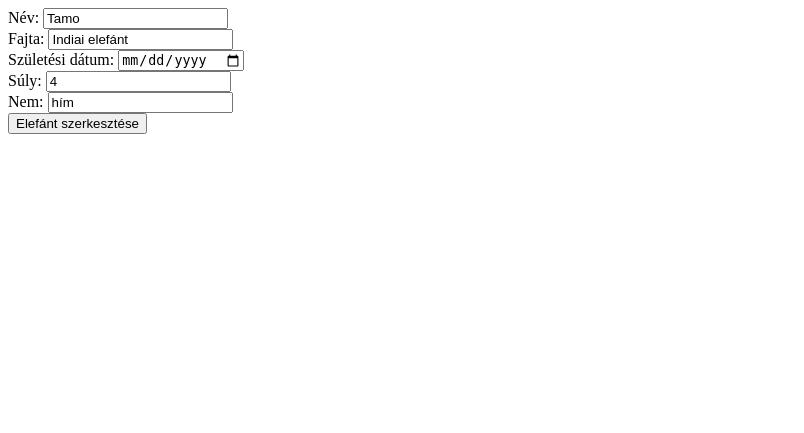
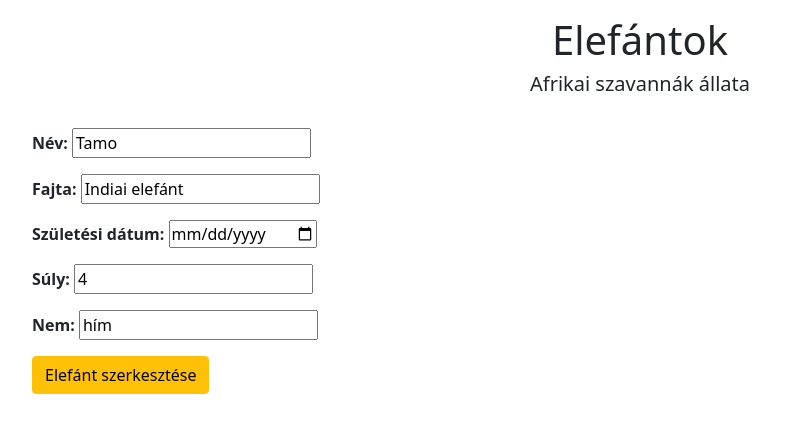
Before and after one commit to SomaHam44/Elefantok, a PHP site: page /szerkesztElefant.php?id=3 in a window 1280 px wide. Shown: the top 433 px of the page, without its empty margins (0-804 px from the left). Run offline with PHP 8.4, Linux system fonts and the light colour scheme; data comes from the database, SQL or seed files in the repository; some libraries are stand-ins or nearby versions.

Commit message:
Szerkesztés bootstrap

```diff
--- a/index.php
+++ b/index.php
@@ -383,7 +383,7 @@ $gomb = $_POST['gomb'] ?? false;
 </div>
     <div class="container-fluid">
 
-    <form method="POST">
+    <form  method="POST">
         <div>
             Név: <input type="text" name="nev" id="neve" required>
             <p class='text-danger' id="hibaN"></p>
--- a/szerkesztElefant.php
+++ b/szerkesztElefant.php
@@ -41,8 +41,19 @@ if ($_SERVER['REQUEST_METHOD'] === 'POST') {
     <meta http-equiv="X-UA-Compatible" content="IE=edge">
     <meta name="viewport" content="width=device-width, initial-scale=1.0">
     <title>Elefántok</title>
+    <link rel="stylesheet" href="sajat.css">
+    <link href="https://cdn.jsdelivr.net/npm/bootstrap@5.1.3/dist/css/bootstrap.min.css" rel="stylesheet" integrity="sha384-1BmE4kWBq78iYhFldvKuhfTAU6auU8tT94WrHftjDbrCEXSU1oBoqyl2QvZ6jIW3" crossorigin="anonymous">
+    <script src="https://cdn.jsdelivr.net/npm/bootstrap@5.1.3/dist/js/bootstrap.bundle.min.js" integrity="sha384-ka7Sk0Gln4gmtz2MlQnikT1wXgYsOg+OMhuP+IlRH9sENBO0LRn5q+8nbTov4+1p" crossorigin="anonymous"></script>
+    <script src="https://cdn.jsdelivr.net/npm/@popperjs/core@2.10.2/dist/umd/popper.min.js" integrity="sha384-7+zCNj/IqJ95wo16oMtfsKbZ9ccEh31eOz1HGyDuCQ6wgnyJNSYdrPa03rtR1zdB" crossorigin="anonymous"></script>
+    <script src="https://cdn.jsdelivr.net/npm/bootstrap@5.1.3/dist/js/bootstrap.min.js" integrity="sha384-QJHtvGhmr9XOIpI6YVutG+2QOK9T+ZnN4kzFN1RtK3zEFEIsxhlmWl5/YESvpZ13" crossorigin="anonymous"></script>
 </head>
 <body>
+<div class="container-fluid">
+  <div class="jumbotron">
+    <h1>Elefántok</h1>
+    <h5 class="text-center">Afrikai szavannák állata</h5>
+  </div>
+    <div class="container-fluid">
     <form method="POST">
         <div>
             Név: <input type="text" name="nev" value='<?php echo $elefant->getNev(); ?>'>
@@ -60,9 +71,10 @@ if ($_SERVER['REQUEST_METHOD'] === 'POST') {
             Nem: <input type="text" name="nem" value='<?php echo $elefant->getNem(); ?>'>
         </div>
         <div>
-            <input type="submit" value="Elefánt szerkesztése">
+            <input type="submit" class="btn btn-warning" value="Elefánt szerkesztése">
         </div>
     </form>
+    </div>
 
 
 </body>
```
